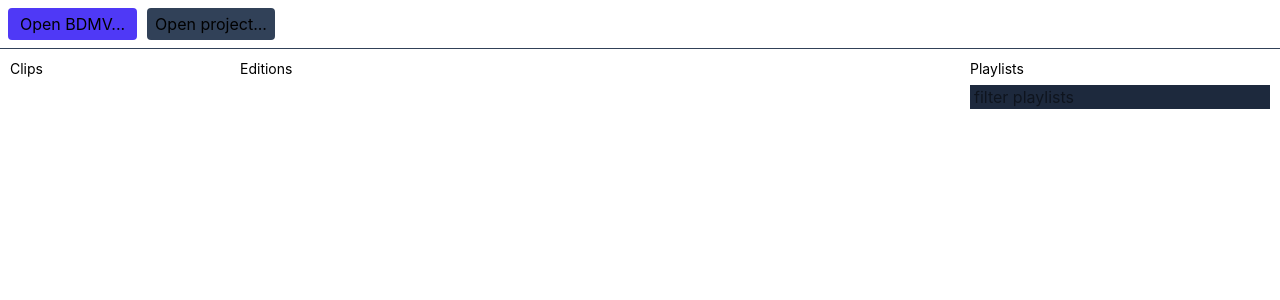
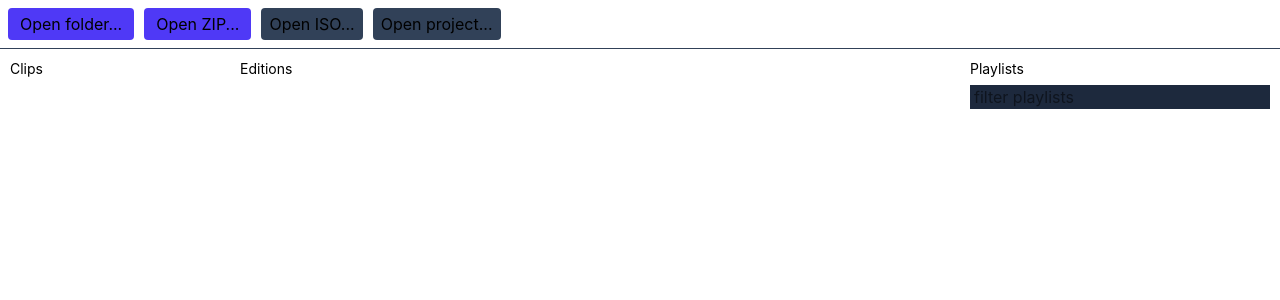
Before and after one commit to uprightbass360/mkv-editions, a SvelteKit app in the folder app/renderer/: page / in a window 1280 px wide. Shown: the top 300 px of the page. Built offline with nearby package versions, Linux system fonts and the light colour scheme.

Commit message:
Workbench: Open folder/ZIP/ISO entry points, ISO help panel, extraction progress

```diff
--- a/app/renderer/src/routes/+page.svelte
+++ b/app/renderer/src/routes/+page.svelte
@@ -13,11 +13,9 @@
   let progress = $state('')
   let scanning = $state(false)
 
-  async function pickAndScan() {
-    const bdmv = await window.api.pickBdmv()
-    if (!bdmv) return
-    scanning = true
-    progress = 'scanning...'
+  let showIso = $state(false)
+
+  async function scanInto(bdmv: string) {
     let off: (() => void) | undefined
     try {
       off = window.api.onScanProgress((p) => { progress = `probing ${p.clip} (${p.done}/${p.total})` })
@@ -32,10 +30,21 @@
         progress = `scan complete - suggested feature ${feat}`
       } else progress = 'scan complete'
       project = p
-    } finally {
-      off?.()
-      scanning = false
-    }
+    } finally { off?.() }
+  }
+
+  async function openAndScan(kind: 'folder' | 'zip') {
+    scanning = true
+    progress = kind === 'zip' ? 'extracting...' : 'opening...'
+    let offX: (() => void) | undefined
+    try {
+      if (kind === 'zip') offX = window.api.onExtractProgress((p) => { progress = `extracting ${p.percent}%` })
+      const res = await window.api.openInput(kind)
+      if (!res) { progress = ''; return }
+      if (!res.ok) { progress = 'open failed: ' + res.error; return }
+      offX?.(); offX = undefined
+      await scanInto(res.bdmvPath)
+    } finally { offX?.(); scanning = false }
   }
 
   async function pickAndOpen() {
@@ -56,7 +65,9 @@
 </script>
 
 <header class="flex items-center gap-2.5 border-b border-slate-700 p-2">
-  <button class="rounded bg-indigo-600 px-3 py-1" onclick={pickAndScan} disabled={scanning}>Open BDMV...</button>
+  <button class="rounded bg-indigo-600 px-3 py-1" onclick={() => openAndScan('folder')} disabled={scanning}>Open folder...</button>
+  <button class="rounded bg-indigo-600 px-3 py-1" onclick={() => openAndScan('zip')} disabled={scanning}>Open ZIP...</button>
+  <button class="rounded bg-slate-700 px-2 py-1" onclick={() => (showIso = !showIso)}>Open ISO...</button>
   <button class="rounded bg-slate-700 px-2 py-1" onclick={pickAndOpen}>Open project...</button>
   {#if project}
     <input class="bg-slate-800 px-1" bind:value={project.title} />
@@ -68,6 +79,15 @@
   {/if}
   <span class="ml-auto text-xs opacity-70">{progress}</span>
 </header>
+
+{#if showIso}
+  <div class="border-b border-slate-700 bg-slate-800 p-2 text-xs">
+    <p>Mount the ISO first, then use "Open folder..." on the mount point:</p>
+    <pre class="mt-1 whitespace-pre-wrap">sudo mount -o loop,ro your-disc.iso /mnt/disc
+# or rootless (Linux desktop):
+udisksctl loop-setup -f your-disc.iso</pre>
+  </div>
+{/if}
 
 <main class="grid h-[calc(100vh-52px)] grid-cols-[220px_1fr_300px] gap-2.5 p-2.5">
   <section class="flex flex-col overflow-hidden"><h3 class="mb-1.5 text-sm">Clips</h3><ClipLibrary clips={lib} /></section>
```
